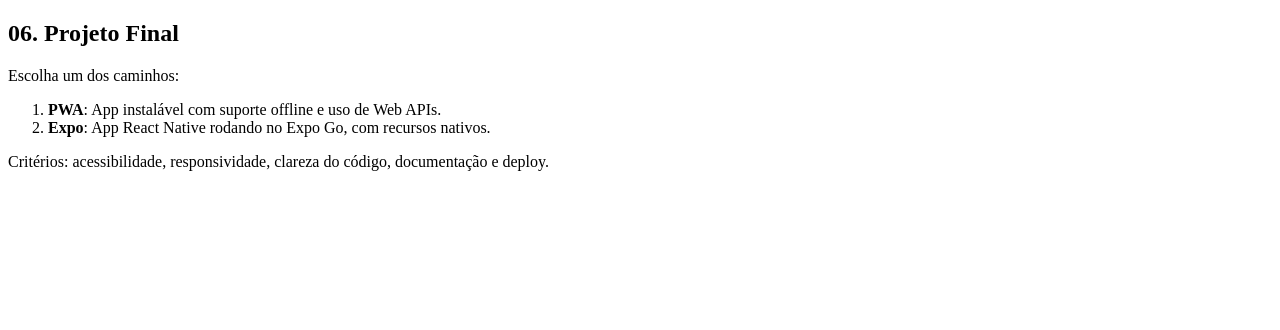
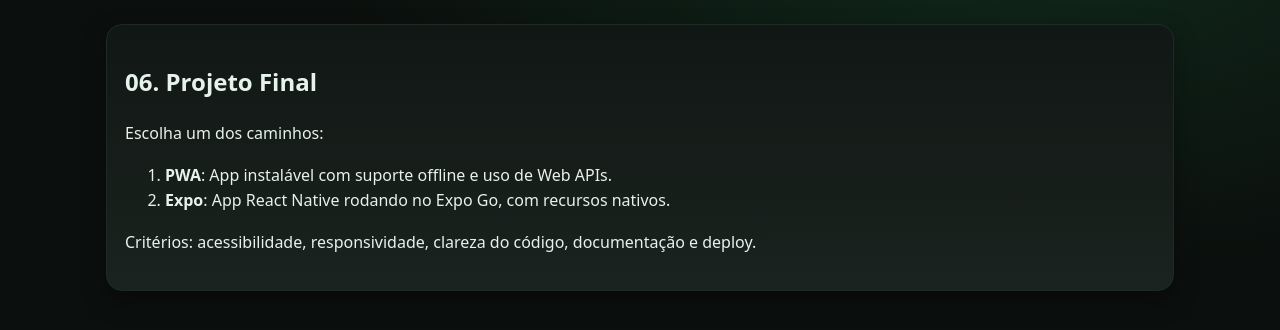
Before and after one commit to MARISTELAOLIVEIRA/Desenvovimento-Mobile, a plain HTML site: page lessons/06-projeto-final.html in a window 1280 px wide. Drawn offline with Linux system fonts and the light colour scheme; files that its build step writes are made by us from their sources; the site is published under a folder, as on GitHub Pages, so addresses that start at the root find nothing.

Commit message:
Fix stylesheet link path in final project HTML

```diff
--- a/lessons/06-projeto-final.html
+++ b/lessons/06-projeto-final.html
@@ -1,7 +1,7 @@
 
 <!doctype html><html lang="pt-BR"><head>
 <meta charset="utf-8"><meta name="viewport" content="width=device-width, initial-scale=1">
-<link rel="stylesheet" href="/assets/style.css"><title>06. Projeto Final</title></head>
+<link rel="stylesheet" href="assets/style.css"><title>06. Projeto Final</title></head>
 <body class="container">
 <article class="card">
 <h1>06. Projeto Final</h1>
```
